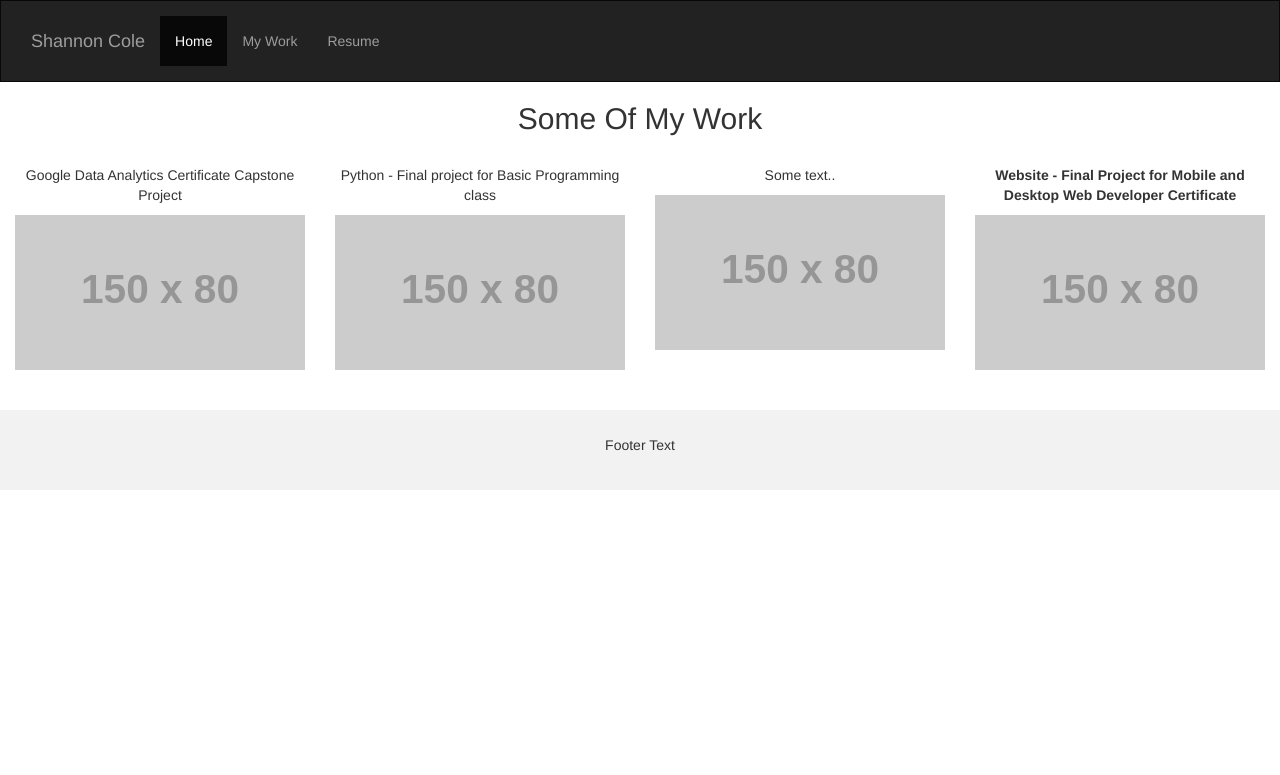
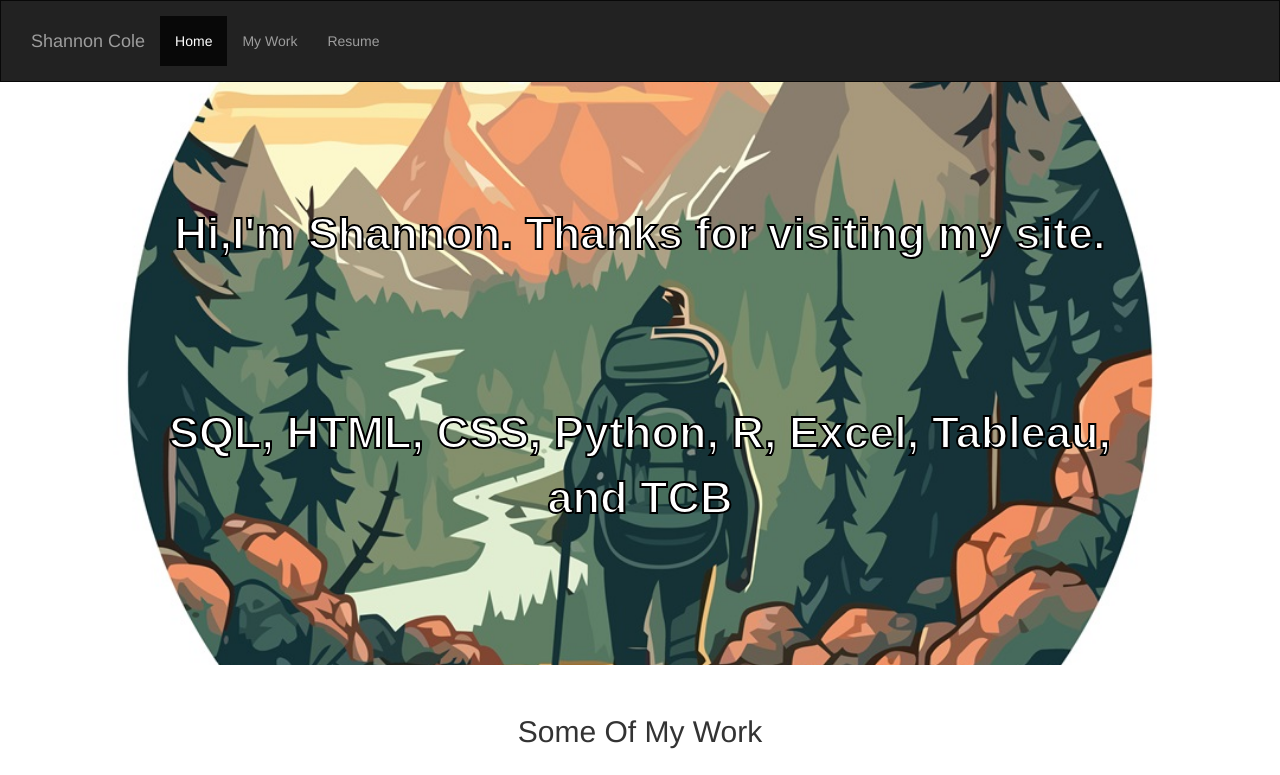
Before and after one commit to sec10/SC_Portfolio, a plain HTML site: page index.html in a window 1280 px wide. Shown: the top 775 px of the page. Drawn offline with nearby package versions, Linux system fonts and the light colour scheme; placeholder pictures from the web are drawn by us.

Commit message:
Update index.html

```diff
--- a/index.html
+++ b/index.html
@@ -1,10 +1,10 @@
+
 <!DOCTYPE html>
 <html lang="en">
 <head>
   <title>Shannon Cole</title>
   <meta charset="utf-8">
   <meta name="viewport" content="width=device-width, initial-scale=1">
-  <meta name="description" content="Portfolio website of Shannon Cole, a System Librarian specializing in data management and digital resources optimization.">
   <link rel="stylesheet" href="https://maxcdn.bootstrapcdn.com/bootstrap/3.4.1/css/bootstrap.min.css">
   <script src="https://ajax.googleapis.com/ajax/libs/jquery/3.7.1/jquery.min.js"></script>
   <script src="https://maxcdn.bootstrapcdn.com/bootstrap/3.4.1/js/bootstrap.min.js"></script>
@@ -27,10 +27,18 @@
         <li class="active"><a href="#">Home</a></li>
         <li><a href="#">My Work</a></li>
         <li><a href="#">Resume</a></li>
+
       </ul>
     </div>
   </div>
 </nav>
+
+<div class="jumbotron">
+  <div class="container text-center">
+    <p class="intro custom-text-shadow">Hi,I'm Shannon. Thanks for visiting my site.</p>
+    <p class="intro custom-text-shadow">SQL, HTML, CSS, Python, R, Excel, Tableau, and TCB</p>
+  </div>
+</div>
 
 <!-- Portfolio Section -->
 <div class="container-fluid bg-3 text-center">
```
